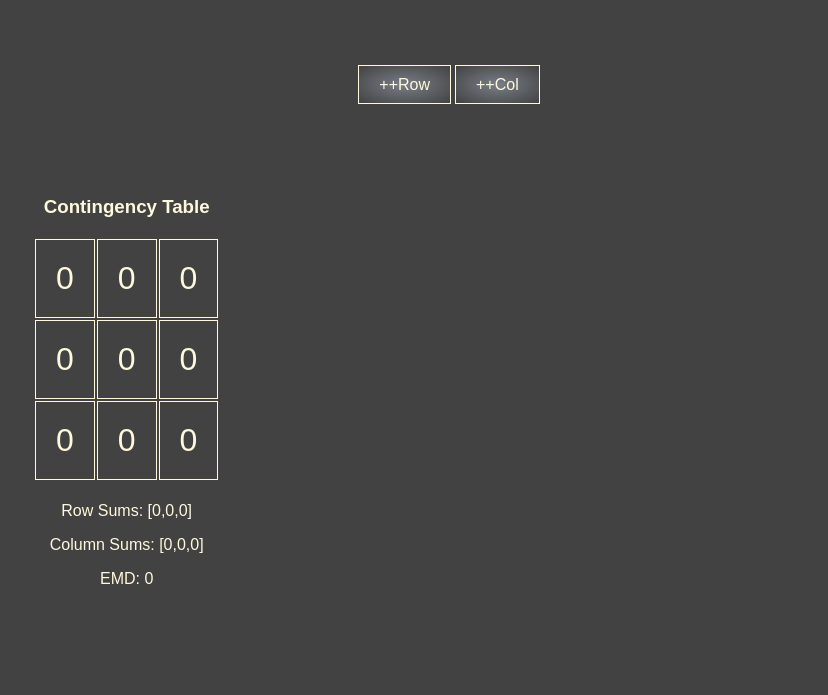
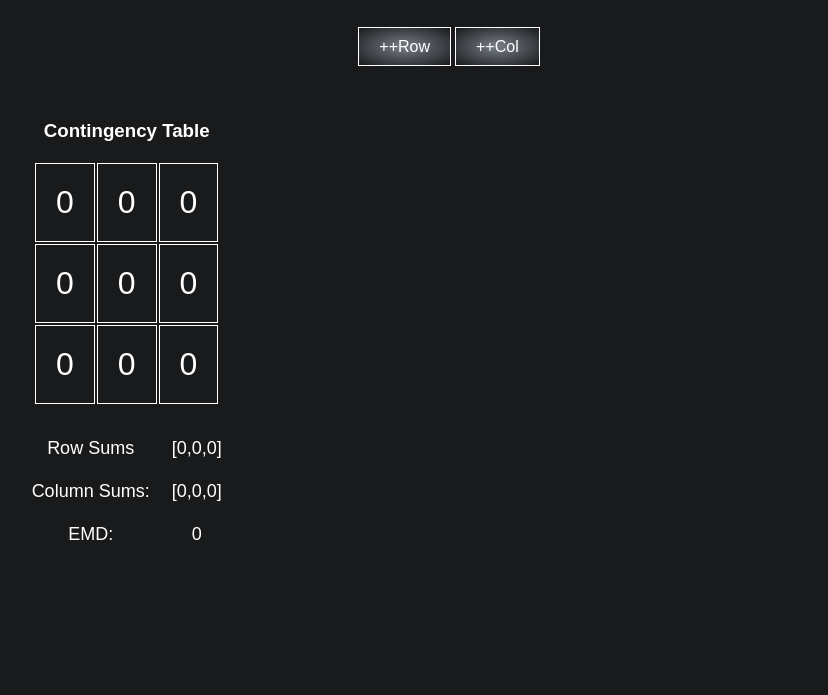
Before and after one commit to GitHubAcc12/rsk-correspondence, a website built with webpack: page index.html in a window 1280 px wide. Shown: the part 105-800 px from the top of the page, without its empty margins (191-1019 px from the left). Built offline with nearby package versions, Linux system fonts and the light colour scheme.

Commit message:
style updates: colors more black-white, padding changed, row and column sums stacked

```diff
--- a/css/stylesheet.css
+++ b/css/stylesheet.css
@@ -1,8 +1,8 @@
 html,
 body {
   text-align: center;
-  background-color: #424242;
-  color: cornsilk;
+  background-color: #181a1c;
+  color: white;
 }
 
 h1 {
@@ -12,11 +12,11 @@ h1 {
 
 .description {
   font-family: Arial, Helvetica, sans-serif;
-  background: #424242;
+  background: #181a1c;
 }
 
 .bottom-padding {
-  padding-bottom: 5%;
+  padding-bottom: 2%;
 }
 
 .invis-row {
@@ -36,16 +36,16 @@ h1 {
   padding: 10px;
   padding-left: 20px;
   padding-right: 20px;
-  background-image: radial-gradient(ellipse, #787e87 0, #424242);
+  background-image: radial-gradient(ellipse, #787e87 0, #181a1c);
   position: relative;
   font-family: Arial, Helvetica, sans-serif;
-  border: 1px solid cornsilk;
+  border: 1px solid white;
 }
 
 .matrix {
   font-family: Arial, Helvetica, sans-serif;
   margin: auto;
-  background: #424242;
+  background: #181a1c;
 }
 .matrix-wrapper {
   text-align: center;
@@ -53,13 +53,13 @@ h1 {
 .ct {
   font-size: xx-large;
   padding: 20px;
-  border: 1px solid cornsilk;
-  background: #424242;
+  border: 1px solid white;
+  background: #181a1c;
 }
 
 .addRow,
 .addCol {
-  border: 1px solid cornsilk;
+  border: 1px solid white;
   margin: 10px;
 }
 
@@ -68,7 +68,7 @@ h1 {
   float: left;
   height: 100%;
   text-align: center;
-  background: #424242;
+  background: #181a1c;
 }
 
 .active {
@@ -82,12 +82,12 @@ h1 {
   height: 100%;
   float: right;
   text-align: center;
-  background: #424242;
+  background: #181a1c;
 }
 
 .content {
   overflow: auto;
-  background: #424242;
+  background: #181a1c;
   position: relative;
   height: 100%;
 }
--- a/index.html
+++ b/index.html
@@ -41,13 +41,27 @@
               </table>
             </div>
             <div id="analysis">
-              <p class="description">
+              <table class="description">
+                <tr>
+                  <td>Row Sums</td>
+                  <td><output id="row-sums-distr"></output></td>
+                </tr>
+                <tr>
+                  <td>Column Sums:</td>
+                  <td><output id="col-sums-distr"></output></td>
+                </tr>
+                <tr>
+                  <td>EMD:</td>
+                  <td><output id="distr-emd"></output></td>
+                </tr>
+              </table>
+              <!-- <p class="description">
                 Row Sums: <output id="row-sums-distr"></output>
               </p>
               <p class="description">
                 Column Sums: <output id="col-sums-distr"></output>
               </p>
-              <p class="description">EMD: <output id="distr-emd"></output></p>
+              <p class="description">EMD: <output id="distr-emd"></output></p> -->
             </div>
           </div>
         </div>
```
